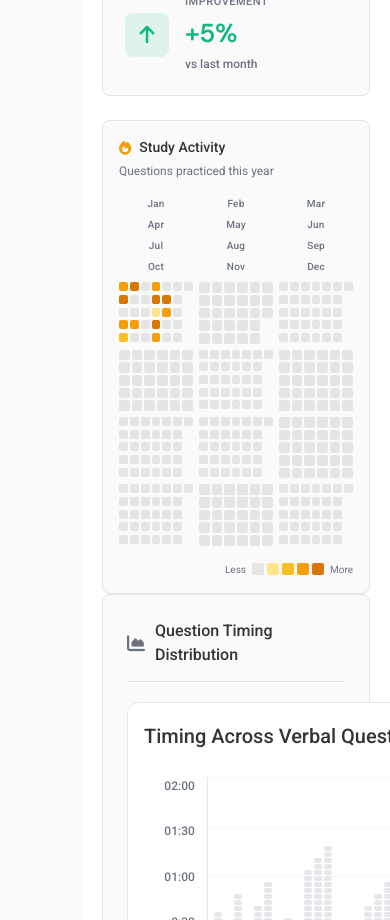
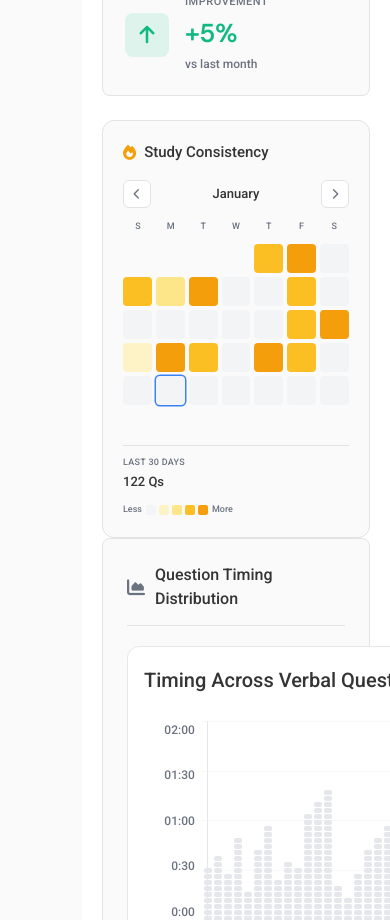
Before and after one commit to Orujhimaru/max_odyssey, a React (Vite) app: page /lab in a window 390 px wide. Shown: the part 860-1780 px from the top of the page. Built offline with nearby package versions, Linux system fonts and the light colour scheme; a web font is replaced by a local one.

Commit message:
new changes for activity heatmap ui

```diff
--- a/src/components/ActivityHeatmap/ActivityHeatmap.css
+++ b/src/components/ActivityHeatmap/ActivityHeatmap.css
@@ -1,22 +1,31 @@
 .activity-heatmap {
   background: var(--bg-secondary);
   border: 1px solid var(--border-card-color);
-  border-radius: 8px;
-  padding: 20px 24px;
+  border-radius: 12px;
+  padding: 16px;
+  max-width: 400px;
+  width: 100%;
 }
 
+/* Header with title and controls */
 .heatmap-header {
   display: flex;
-  align-items: center;
+  align-items: flex-start;
   justify-content: space-between;
-  margin-bottom: 16px;
+  margin-bottom: 12px;
+}
+
+.heatmap-title-section {
+  display: flex;
+  flex-direction: column;
+  gap: 6px;
 }
 
 .heatmap-title {
   display: flex;
   align-items: center;
   gap: 8px;
-  font-size: 14px;
+  font-size: 15px;
   font-weight: 600;
   color: var(--text-primary);
   margin: 0;
@@ -24,137 +33,233 @@
 
 .heatmap-title i {
   color: #f59e0b;
-  font-size: 14px;
+  font-size: 15px;
 }
 
-.heatmap-subtitle {
-  font-size: 12px;
-  color: var(--text-secondary);
+/* Streak display */
+.heatmap-streak {
+  display: flex;
+  align-items: center;
+  gap: 6px;
+  padding: 4px 10px;
+  background: rgba(245, 158, 11, 0.1);
+  border-radius: 6px;
+  width: fit-content;
 }
 
+.heatmap-streak i {
+  color: #f59e0b;
+  font-size: 12px;
+}
+
+.streak-number {
+  font-size: 14px;
+  font-weight: 700;
+  color: #f59e0b;
+}
+
+.streak-label {
+  font-size: 11px;
+  color: var(--text-secondary);
+  font-weight: 500;
+}
+
+/* Navigation controls */
+.heatmap-controls {
+  display: flex;
+  align-items: center;
+  gap: 8px;
+}
+
+.month-nav-btn {
+  width: 28px;
+  height: 28px;
+  border-radius: 6px;
+  border: 1px solid var(--border-card-color);
+  background: var(--bg-primary);
+  color: var(--text-secondary);
+  display: flex;
+  align-items: center;
+  justify-content: center;
+  cursor: pointer;
+  transition: all 0.2s ease;
+  padding: 0;
+}
+
+.month-nav-btn:hover {
+  border-color: var(--text-primary);
+  color: var(--text-primary);
+  background: var(--bg-secondary);
+}
+
+.month-nav-btn i {
+  font-size: 11px;
+}
+
+.current-month {
+  font-size: 13px;
+  font-weight: 600;
+  color: var(--text-primary);
+  min-width: 80px;
+  text-align: center;
+}
+
+/* Container */
 .heatmap-container {
   display: flex;
   flex-direction: column;
-  gap: 12px;
+  gap: 8px;
 }
 
-.heatmap-wrapper {
-  display: flex;
-  flex-direction: column;
-  width: 100%;
+/* Day of week labels */
+.heatmap-day-labels {
+  display: grid;
+  grid-template-columns: repeat(7, 1fr);
+  gap: 3px;
+  margin-bottom: 3px;
 }
 
-/* Month labels row */
-.heatmap-month-labels-row {
-  display: grid;
-  grid-template-columns: repeat(12, 1fr);
-  gap: 8px;
-  margin-bottom: 8px;
-  width: 100%;
+.day-label {
+  text-align: center;
+  font-size: 9px;
+  color: var(--text-secondary);
+  font-weight: 600;
+  text-transform: uppercase;
 }
 
-.heatmap-month-label {
-  text-align: center;
-  font-size: 10px;
-  color: var(--text-secondary);
-  font-weight: 500;
-  letter-spacing: 0.2px;
-}
-
-/* Months grid container - all months in a row */
-.heatmap-months-grid {
+/* Calendar grid - 7x6 */
+.heatmap-calendar-grid {
   display: grid;
-  grid-template-columns: repeat(12, 1fr);
-  gap: 8px;
-  width: 100%;
-}
-
-/* Each month as a column-major grid (5 rows x dynamic columns) */
-.heatmap-month-grid {
-  display: grid;
+  grid-template-columns: repeat(7, 1fr);
+  grid-template-rows: repeat(6, 1fr);
   gap: 3px;
-  width: 100%;
-  /* grid-template-columns and grid-template-rows set via inline styles */
 }
 
 /* Individual day squares */
 .heatmap-day {
-  width: 100%;
   aspect-ratio: 1;
-  border-radius: 2px;
+  border-radius: 4px;
   cursor: pointer;
-  transition: transform 0.1s ease, opacity 0.1s ease;
-  min-width: 0;
+  transition: all 0.2s ease;
+  display: flex;
+  align-items: center;
+  justify-content: center;
+  position: relative;
+}
+
+.heatmap-day .day-number {
+  display: none;
+  /* Hidden per user request */
 }
 
 .heatmap-day:hover:not(.empty) {
-  transform: scale(1.15);
-  outline: 1px solid var(--text-secondary);
-  outline-offset: 1px;
+  transform: scale(1.1);
+  box-shadow: 0 2px 8px rgba(0, 0, 0, 0.2);
   z-index: 1;
-  position: relative;
 }
 
 .heatmap-day.empty {
   background: transparent;
   cursor: default;
-  opacity: 0.3;
+  opacity: 0;
 }
 
-/* Activity levels - Amber/Gold color scheme */
+/* Today indicator */
+.heatmap-day.today {
+  box-shadow: 0 0 0 1.5px #3b82f6;
+}
+
+.heatmap-day.today .day-number {
+  font-weight: 700;
+  opacity: 1;
+}
+
+/* Activity levels - Amber/Gold color scheme with better contrast */
 .heatmap-day.level-0 {
-  background-color: #3d2f1a;
+  background-color: rgba(245, 158, 11, 0.08);
 }
 
 .heatmap-day.level-1 {
-  background-color: #5e4316;
+  background-color: rgba(245, 158, 11, 0.25);
 }
 
 .heatmap-day.level-2 {
-  background-color: #a96f06;
+  background-color: rgba(245, 158, 11, 0.5);
 }
 
 .heatmap-day.level-3 {
-  background-color: #d69e02;
+  background-color: rgba(245, 158, 11, 0.75);
 }
 
 .heatmap-day.level-4 {
-  background-color: #f6bd45;
+  background-color: rgba(245, 158, 11, 1);
 }
 
-/* Light mode colors */
+/* Light mode tweaks */
 [data-theme="light"] .heatmap-day.level-0 {
-  background-color: #e5e5e5;
+  background-color: #f3f4f6;
 }
 
 [data-theme="light"] .heatmap-day.level-1 {
+  background-color: #fef3c7;
+}
+
+[data-theme="light"] .heatmap-day.level-2 {
   background-color: #fde68a;
 }
 
-[data-theme="light"] .heatmap-day.level-2 {
+[data-theme="light"] .heatmap-day.level-3 {
   background-color: #fbbf24;
 }
 
-[data-theme="light"] .heatmap-day.level-3 {
+[data-theme="light"] .heatmap-day.level-4 {
   background-color: #f59e0b;
 }
 
-[data-theme="light"] .heatmap-day.level-4 {
-  background-color: #d97706;
+[data-theme="light"] .heatmap-day .day-number {
+  color: #374151;
+}
+
+/* Summary section */
+.heatmap-summary {
+  display: flex;
+  align-items: center;
+  justify-content: space-between;
+  padding-top: 10px;
+  border-top: 1px solid var(--border-card-color);
+}
+
+.summary-item {
+  display: flex;
+  flex-direction: column;
+  gap: 2px;
+}
+
+.summary-label {
+  font-size: 9px;
+  color: var(--text-secondary);
+  font-weight: 500;
+  text-transform: uppercase;
+  letter-spacing: 0.3px;
+}
+
+.summary-value {
+  font-size: 13px;
+  font-weight: 700;
+  color: var(--text-primary);
 }
 
 /* Legend */
 .heatmap-legend {
   display: flex;
   align-items: center;
-  justify-content: flex-end;
-  gap: 6px;
-  margin-top: 4px;
+  gap: 4px;
 }
 
 .heatmap-legend-label {
-  font-size: 10px;
+  font-size: 9px;
   color: var(--text-secondary);
+  font-weight: 500;
 }
 
 .heatmap-legend-squares {
@@ -163,51 +268,53 @@
 }
 
 .heatmap-legend-squares .heatmap-day {
-  width: 12px;
-  height: 12px;
+  width: 10px;
+  height: 10px;
   cursor: default;
+  border-radius: 2px;
 }
 
 .heatmap-legend-squares .heatmap-day:hover {
   transform: none;
-  outline: none;
+  box-shadow: none;
   z-index: 0;
-  position: static;
+}
+
+.heatmap-legend-squares .heatmap-day .day-number {
+  display: none;
 }
 
 /* Responsive */
-@media (max-width: 1200px) {
-  .heatmap-month-labels-row {
-    grid-template-columns: repeat(6, 1fr);
-  }
-
-  .heatmap-months-grid {
-    grid-template-columns: repeat(6, 1fr);
-  }
-}
-
 @media (max-width: 768px) {
   .activity-heatmap {
-    padding: 16px;
+    padding: 20px;
   }
 
   .heatmap-header {
     flex-direction: column;
-    align-items: flex-start;
+    gap: 16px;
+  }
+
+  .heatmap-controls {
+    width: 100%;
+    justify-content: space-between;
+  }
+
+  .current-month {
+    flex: 1;
+  }
+
+  .heatmap-calendar-grid {
     gap: 4px;
   }
 
-  .heatmap-month-labels-row {
-    grid-template-columns: repeat(3, 1fr);
-    gap: 6px;
+  .heatmap-day {
+    font-size: 10px;
   }
 
-  .heatmap-months-grid {
-    grid-template-columns: repeat(3, 1fr);
-    gap: 6px;
-  }
-
-  .heatmap-month-grid {
-    gap: 2px;
+  .heatmap-summary {
+    flex-direction: column;
+    align-items: flex-start;
+    gap: 12px;
   }
 }
--- a/src/components/ActivityHeatmap/ActivityHeatmap.jsx
+++ b/src/components/ActivityHeatmap/ActivityHeatmap.jsx
@@ -1,34 +1,35 @@
-import React, { useMemo } from "react";
+import React, { useState, useMemo } from "react";
 import "./ActivityHeatmap.css";
 
 const ActivityHeatmap = ({ activityData = {} }) => {
-  // Generate months for 2026 with 7x5/7x6 grid layout
-  const calendarData = useMemo(() => {
-    const months = [];
-    const year = 2026;
-    const monthNames = ['Jan', 'Feb', 'Mar', 'Apr', 'May', 'Jun', 'Jul', 'Aug', 'Sep', 'Oct', 'Nov', 'Dec'];
+  const [currentMonthIndex, setCurrentMonthIndex] = useState(new Date().getMonth());
 
-    for (let month = 0; month < 12; month++) {
-      // Get number of days in this month
+  // Generate calendar data for a single month
+  const monthData = useMemo(() => {
+    const today = new Date();
+    const year = today.getFullYear();
+    const month = currentMonthIndex;
+    const monthNames = ['January', 'February', 'March', 'April', 'May', 'June',
+      'July', 'August', 'September', 'October', 'November', 'December'];
+
+    // Get first day of month and number of days
+    const firstDay = new Date(year, month, 1);
     const lastDay = new Date(year, month + 1, 0);
     const daysInMonth = lastDay.getDate();
+    const startingDayOfWeek = firstDay.getDay(); // 0 = Sunday
 
-      // Calculate number of columns needed (each column has 5 rows)
-      const numColumns = Math.ceil(daysInMonth / 5);
-      const rowsPerColumn = 5;
-      const totalCells = numColumns * rowsPerColumn;
+    // Create calendar grid (7 columns for days of week, up to 6 rows for weeks)
+    const grid = [];
+    const totalCells = 42; // 6 weeks * 7 days
 
-      // Create grid in row-major order for CSS Grid (which fills row-major)
-      // But arranged so it displays as column-major visually
-      const grid = [];
+    // Fill the grid
+    for (let i = 0; i < totalCells; i++) {
+      const dayNumber = i - startingDayOfWeek + 1;
 
-      // Fill grid row by row (for CSS Grid), but calculate day numbers column-major
-      for (let row = 0; row < rowsPerColumn; row++) {
-        for (let col = 0; col < numColumns; col++) {
-          // Calculate day number in column-major order
-          const dayNumber = col * rowsPerColumn + row + 1;
-
-          if (dayNumber <= daysInMonth) {
+      if (i < startingDayOfWeek || dayNumber > daysInMonth) {
+        // Empty cell before/after month
+        grid.push(null);
+      } else {
         const date = new Date(year, month, dayNumber);
         const dateStr = date.toISOString().split('T')[0];
         const activity = activityData[dateStr] || 0;
@@ -37,29 +38,57 @@ const ActivityHeatmap = ({ activityData = {} }) => {
           date: dateStr,
           activity,
           dayOfMonth: dayNumber,
+          isToday: dateStr === today.toISOString().split('T')[0],
           fullDate: date.toLocaleDateString('en-US', {
             month: 'short',
             day: 'numeric',
             year: 'numeric'
           })
         });
-          } else {
-            // Empty cell after last day of month
-            grid.push(null);
-          }
       }
     }
 
-      months.push({
-        name: monthNames[month],
+    // Calculate total questions for the month
+    const totalQuestions = Object.entries(activityData || {})
+      .filter(([dateStr]) => {
+        const date = new Date(dateStr);
+        return date.getFullYear() === year && date.getMonth() === month;
+      })
+      .reduce((sum, [, count]) => sum + count, 0);
+
+    // Calculate current streak
+    let streak = 0;
+    const todayStr = today.toISOString().split('T')[0];
+    let checkDate = new Date(today);
+
+    while (true) {
+      const checkStr = checkDate.toISOString().split('T')[0];
+      if (activityData[checkStr] && activityData[checkStr] > 0) {
+        streak++;
+        checkDate.setDate(checkDate.getDate() - 1);
+      } else {
+        break;
+      }
+    }
+
+    return {
+      monthName: monthNames[month],
+      year,
       grid,
       daysInMonth,
-        numColumns
-      });
-    }
+      totalQuestions,
+      streak
+    };
+  }, [currentMonthIndex, activityData]);
 
-    return { months };
-  }, [activityData]);
+  // Navigation functions
+  const goToPreviousMonth = () => {
+    setCurrentMonthIndex((prev) => (prev === 0 ? 11 : prev - 1));
+  };
+
+  const goToNextMonth = () => {
+    setCurrentMonthIndex((prev) => (prev === 11 ? 0 : prev + 1));
+  };
 
   // Get activity level for coloring (0-4)
   const getActivityLevel = (activity) => {
@@ -70,64 +99,81 @@ const ActivityHeatmap = ({ activityData = {} }) => {
     return 4;
   };
 
+  const dayLabels = ['S', 'M', 'T', 'W', 'T', 'F', 'S'];
+
   return (
     <div className="activity-heatmap">
       <div className="heatmap-header">
+        <div className="heatmap-title-section">
           <h3 className="heatmap-title">
             <i className="fas fa-fire"></i>
-          Study Activity
+            Study Consistency
           </h3>
-        <span className="heatmap-subtitle">Questions practiced this year</span>
+          {monthData.streak > 0 && (
+            <div className="heatmap-streak">
+              <i className="fas fa-flame"></i>
+              <span className="streak-number">{monthData.streak}</span>
+              <span className="streak-label">Day Streak</span>
+            </div>
+          )}
+        </div>
+
+        <div className="heatmap-controls">
+          <button
+            className="month-nav-btn"
+            onClick={goToPreviousMonth}
+            aria-label="Previous month"
+          >
+            <i className="fas fa-chevron-left"></i>
+          </button>
+          <span className="current-month">{monthData.monthName}</span>
+          <button
+            className="month-nav-btn"
+            onClick={goToNextMonth}
+            aria-label="Next month"
+          >
+            <i className="fas fa-chevron-right"></i>
+          </button>
+        </div>
       </div>
 
       <div className="heatmap-container">
-        <div className="heatmap-wrapper">
-          {/* Month labels */}
-          <div className="heatmap-month-labels-row">
-            {calendarData.months.map((month, idx) => (
-              <div
-                key={idx}
-                className="heatmap-month-label"
-              >
-                {month.name}
-              </div>
+        {/* Day of week labels */}
+        <div className="heatmap-day-labels">
+          {dayLabels.map((label, idx) => (
+            <div key={idx} className="day-label">{label}</div>
           ))}
         </div>
 
-          {/* Activity grid - each month as a column-major grid (5 rows x dynamic columns) */}
-          <div className="heatmap-months-grid">
-            {calendarData.months.map((month, monthIdx) => (
-              <div
-                key={monthIdx}
-                className="heatmap-month-grid"
-                style={{
-                  gridTemplateColumns: `repeat(${month.numColumns}, 1fr)`,
-                  gridTemplateRows: 'repeat(5, 1fr)'
-                }}
-              >
-                {month.grid.map((day, dayIdx) => {
+        {/* Calendar grid */}
+        <div className="heatmap-calendar-grid">
+          {monthData.grid.map((day, idx) => {
             if (day) {
               return (
                 <div
-                        key={dayIdx}
-                        className={`heatmap-day level-${getActivityLevel(day.activity)}`}
+                  key={idx}
+                  className={`heatmap-day level-${getActivityLevel(day.activity)} ${day.isToday ? 'today' : ''}`}
                   data-date={day.fullDate}
                   data-activity={day.activity}
                   title={`${day.fullDate}: ${day.activity} questions`}
-                      />
+                >
+                  <span className="day-number">{day.dayOfMonth}</span>
+                </div>
               );
             } else {
               return (
-                      <div key={dayIdx} className="heatmap-day empty" />
+                <div key={idx} className="heatmap-day empty" />
               );
             }
           })}
         </div>
-            ))}
+
+        {/* Summary stats */}
+        <div className="heatmap-summary">
+          <div className="summary-item">
+            <span className="summary-label">Last 30 days</span>
+            <span className="summary-value">{monthData.totalQuestions} Qs</span>
           </div>
-        </div>
-
-        {/* Legend */}
           <div className="heatmap-legend">
             <span className="heatmap-legend-label">Less</span>
             <div className="heatmap-legend-squares">
@@ -141,6 +187,7 @@ const ActivityHeatmap = ({ activityData = {} }) => {
           </div>
         </div>
       </div>
+    </div>
   );
 };
 
--- a/src/components/ScoreColumnComponent/ScoreColumnGraph/ScoreColumn.css
+++ b/src/components/ScoreColumnComponent/ScoreColumnGraph/ScoreColumn.css
@@ -136,6 +136,10 @@ path[class="recharts-rectangle recharts-tooltip-cursor"] {
   max-width: 750px;
   /* height: 100% !important; */
   margin-top: 35px;
+}
+
+.recharts-responsive-container {
+  margin-top: 40px;
 }
 
 .recharts-wrapper {
```
Also changed, not shown: src/index.css (+23 -13 lines). Lines whose indentation alone changed are shown as unchanged.
